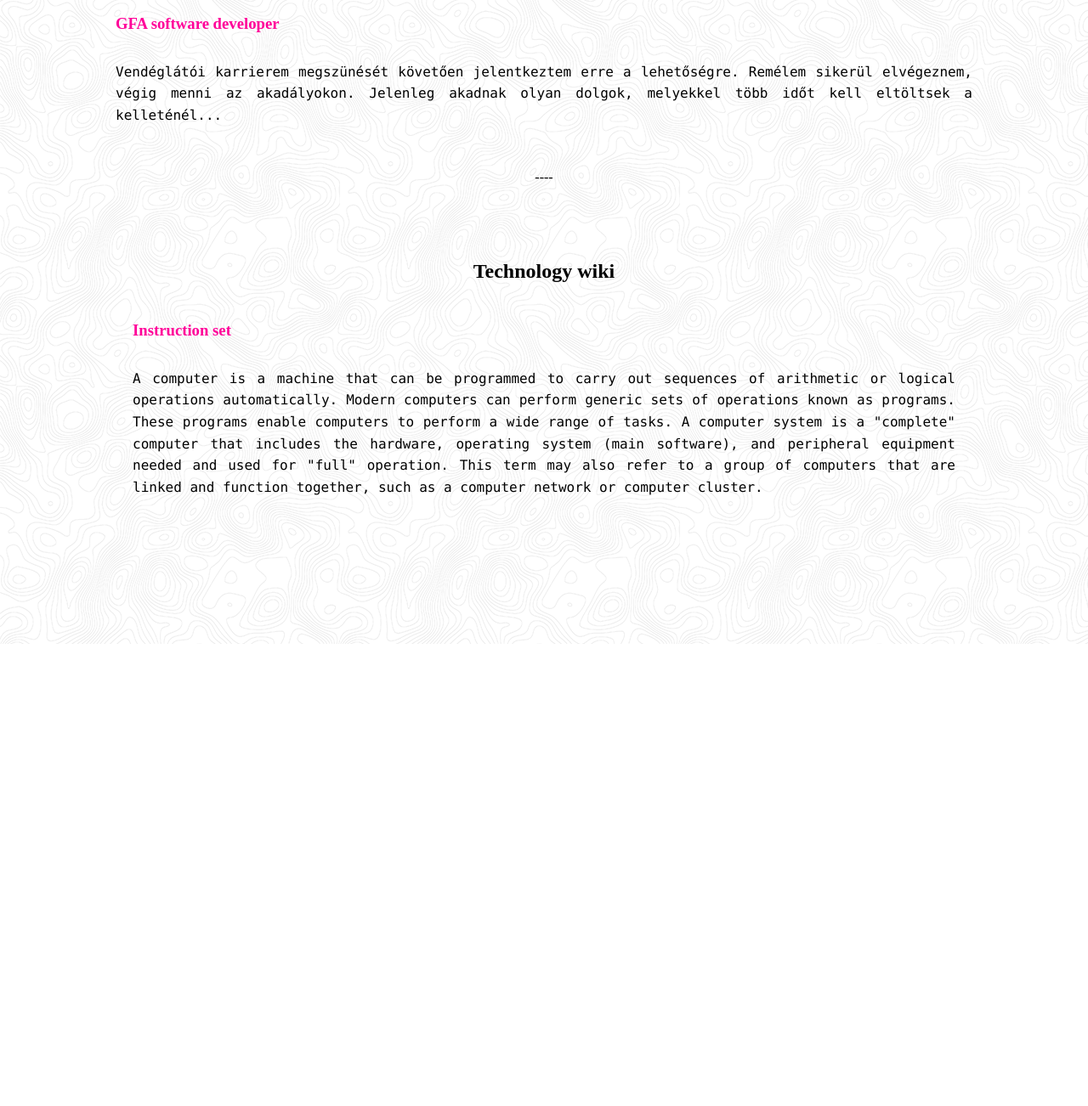
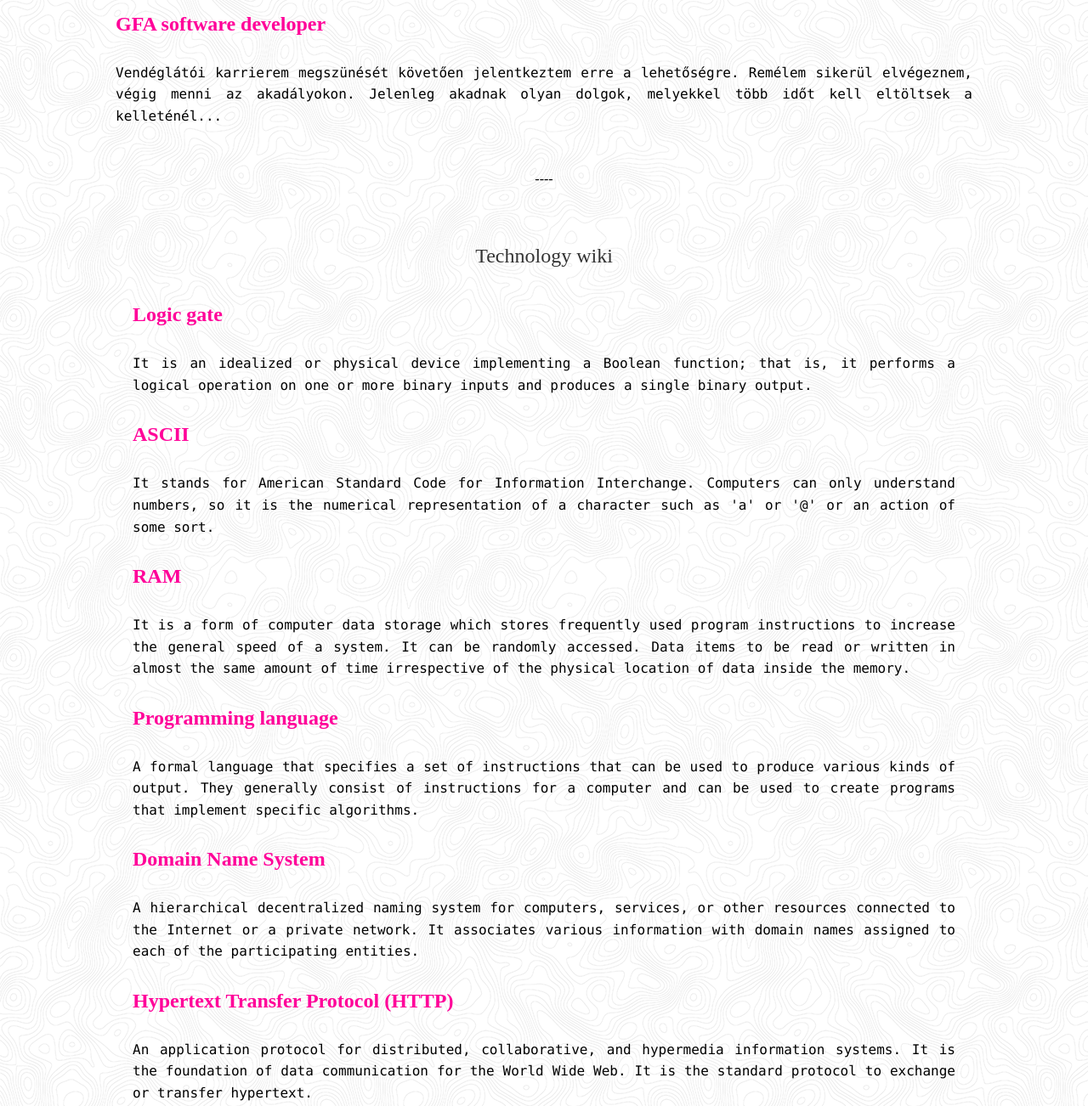
Before and after one commit to gyurma1/GreenFirstWeb, a plain HTML site: page index.html in a window 1280 px wide. Shown: the part 273-1575 px from the top of the page at 85% size. Before the commit the page ends 1031 px from the top, so only its background shows below. Drawn offline with Linux system fonts and the light colour scheme.

Commit message:
több bekezdés

```diff
--- a/index.html
+++ b/index.html
@@ -1,4 +1,3 @@
-
 <!DOCTYPE html>
 <html lang="hu">
 
@@ -6,22 +5,24 @@
     <meta charset="UTF-8">
     <meta http-equiv="X-UA-Compatible" content="IE=edge">
     <meta name="viewport" content="width=device-width, initial-scale=1.0">
+    <!--kereső optimalizálás-->
+    <meta name="keywords" content="first web">
     <title>Magamról</title>
-    <link rel="stylesheet" href="styles.css" >
+    <link rel="stylesheet" href="styles.css">
     <link href="https://fonts.googleapis.com/css2?family=Roboto&display=swap" rel="stylesheet">
 </head>
 
 <body>
     <header>
-        <nav >
+        <nav>
             <div class="nav-div">
                 <img src="assets/logo.svg" alt="Logo helye" id="img">
 
                 <ul class="ul-1">
                     <li><a href="#">Home</a></li>
                     <li><a target="blank" href="https://www.origo.hu/index.html">News</a></li>
-                        <li><a target="blank"
-                                href="https://www.telekom.hu/lakossagi/ugyintezes/elerhetosegek">Contact</a></li>
+                    <li><a target="blank" href="https://www.telekom.hu/lakossagi/ugyintezes/elerhetosegek">Contact</a>
+                    </li>
                     <li><a href="#my-id">About</a></li>
                 </ul>
 
@@ -35,7 +36,7 @@
         <section class="text-myself">
             <h1 id="my-id">Nemes György</h1>
 
-        <h3>GFA software developer</h3>
+            <h2>GFA software developer</h2>
             <p>
                 Vendéglátói karrierem megszünését követően jelentkeztem erre a lehetőségre. Remélem sikerül elvégeznem,
                 végig
@@ -46,17 +47,44 @@
             ----
         </section>
         <section class="text-article">
-        <h2>Technology wiki</h2>
+            <div id="technology">
+                Technology wiki
+            </div>
+            <h2>Logic gate</h2>
+            <p>
+                It is an idealized or physical device implementing a Boolean function; that is, it performs a logical
+                operation on one or more binary inputs and produces a single binary output.
+            </p>
+            <h2>ASCII</h2>
+            <p> It stands for American Standard Code for Information Interchange. Computers can only understand numbers,
+                so it is the numerical representation of a character such as 'a' or '@' or an action of some sort.
+            </p>
+            <h2>RAM</h2>
+            <p>
+                It is a form of computer data storage which stores frequently used program instructions to increase the
+                general speed of a system. It can be randomly accessed. Data items to be read or written in almost the
+                same amount of time irrespective of the physical location of data inside the memory.
+            </p>
+            <h2>Programming language </h2>
+            <p>
+                A formal language that specifies a set of instructions that can be used to produce various kinds of
+                output. They generally consist of instructions for a computer and can be used to create programs that
+                implement specific algorithms.
+            </p>
+            <h2>Domain Name System</h2>
+            <p>
+                A hierarchical decentralized naming system for computers, services, or other resources connected to the
+                Internet or a private network. It associates various information with domain names assigned to each of
+                the participating entities.
+            </p>
+            <h2>Hypertext Transfer Protocol (HTTP)</h2>
+            <p>
+                An application protocol for distributed, collaborative, and hypermedia information systems. It is the
+                foundation of data communication for the World Wide Web. It is the standard protocol to exchange or
+                transfer hypertext.
+            </p>
 
-        <h3>Instruction set</h3>
-        <p>
-            A computer is a machine that can be programmed to carry out sequences of arithmetic or logical operations
-            automatically. Modern computers can perform generic sets of operations known as programs. These programs
-            enable computers to perform a wide range of tasks. A computer system is a "complete" computer that includes
-            the hardware, operating system (main software), and peripheral equipment needed and used for "full"
-            operation. This term may also refer to a group of computers that are linked and function together, such as a
-            computer network or computer cluster.
-        </p>
+
         </section>
     </main>
 
--- a/styles.css
+++ b/styles.css
@@ -74,16 +74,14 @@ body{
 .text-article{
     padding: 20px;
 }
-h3{
+h2{
     color:#ff0099;
 }
-h2{
-    text-align: center;
+#technology{
+  text-align: center;
+  color: #333333;
+  font-size: x-large;
 }
-
-
-
-
 
   p{
     font-family: 'consolas',Courier, Arial, Helvetica, sans-serif;
@@ -91,4 +89,5 @@ h2{
     line-height: 1.6em;
     text-align: justify;
   text-justify: inter-word;
+
   }
```
Lines whose indentation alone changed are shown as unchanged.
